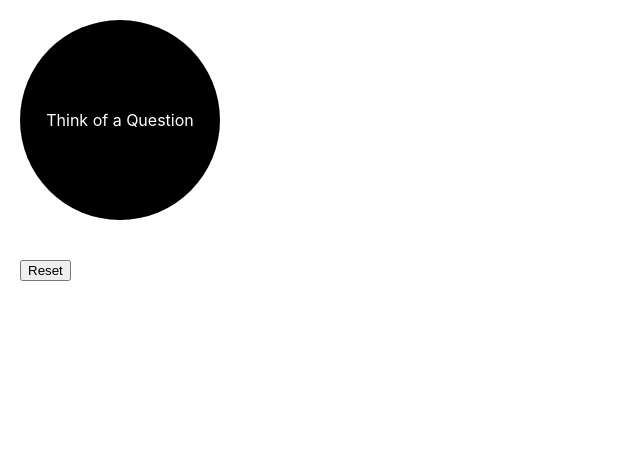
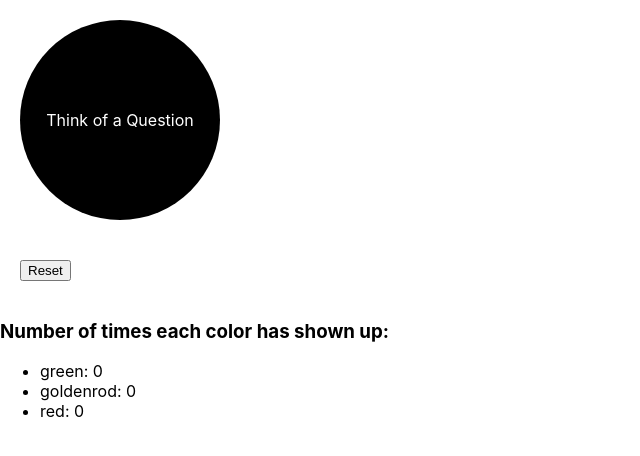
Before and after one commit to stgibson/react-state-exercise, a React (Create React App) app: page / in a window 1280 px wide. Shown: the top 456 px of the page, without its empty margins (0-640 px from the left). Built offline with nearby package versions, Linux system fonts and the light colour scheme.

Commit message:
Added display of frequency of colors shown. Modified EightBall(props) in src/EightBall.js.

```diff
--- a/src/EightBall.js
+++ b/src/EightBall.js
@@ -7,18 +7,37 @@ const EightBall = (props) => {
   const [color, setColor] = useState(initColor);
   const [message, setMessage] = useState(initMessage);
 
+  // start keeping track of all colors answers could display
+  const initColorsCount = props.answers.reduce((colors, nextAnswer) => {
+    console.log(colors);
+    const color = nextAnswer.color;
+    if (colors[color] !== 0) {
+      colors[color] = 0;
+    }
+    return colors;
+  }, {})
+  const [colorsCount, setColorsCount] = useState(initColorsCount);
+
+  // updates colorsCount by incrementing provided color
+  const updateColorsCount = (color) => {
+    const colorCount = colorsCount[color];
+    setColorsCount({ ...colorsCount, [color]: (colorCount + 1) })
+  };
+
   // chooses a random answer and updates state
   const chooseAnswer = () => {
     const randIndex = Math.floor(Math.random() * props.answers.length);
     const randAnswer = props.answers[randIndex];
     setColor(randAnswer.color);
     setMessage(randAnswer.msg);
+    updateColorsCount(randAnswer.color);
   };
 
   // resets EightBall to initial values
   const reset = () => {
     setColor(initColor);
     setMessage(initMessage);
+    setColorsCount(initColorsCount);
   };
 
   return (
@@ -29,6 +48,10 @@ const EightBall = (props) => {
         </div>
       </div>
       <button className="EightBall-button" onClick={ reset }>Reset</button>
+      <h3>Number of times each color has shown up:</h3>
+      <ul>
+        { Object.keys(colorsCount).map(color => <li>{ `${color}: ${colorsCount[color]}` }</li>) }
+      </ul>
     </>
   );
 };
```
